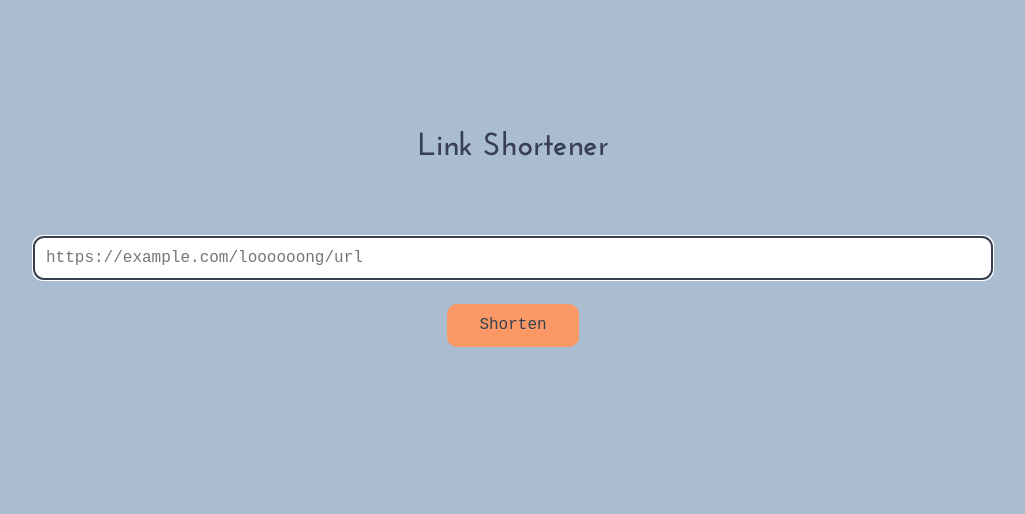
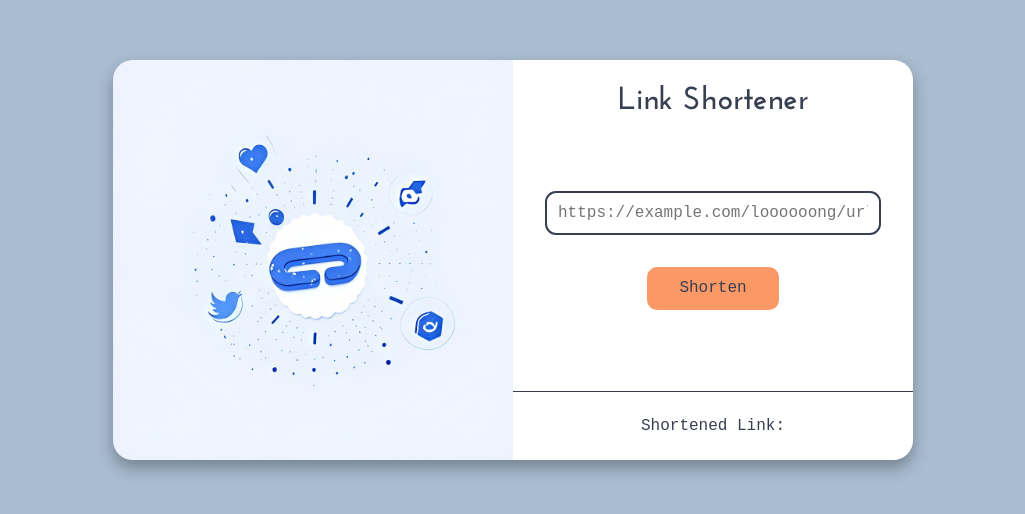
Before and after one commit to LynnLo30/Link-shortener-website, a Vue app: page / in a window 1280 px wide. Shown: the part 140-654 px from the top of the page, without its empty margins (127-1152 px from the left). Built offline with nearby package versions, Linux system fonts and the light colour scheme.

Commit message:
style: add styles for desktop

```diff
--- a/src/assets/style.scss
+++ b/src/assets/style.scss
@@ -27,7 +27,6 @@ body {
   font-family: monospace, sans-serif;
   color: $main-color;
   line-height: 1.25;
-  outline: 1px solid salmon;
 }
 
 h1 {
@@ -79,8 +78,21 @@ input {
 main {
   width: 80vw;
 
+  @include desktop {
+    display: flex;
+    width: clamp(40rem, 65%, 50rem);
+    border-radius: $radius;
+    box-shadow: 0px 8px 16px rgba(0, 0, 0, 0.3);
+  }
+
   >img.hero {
     display: none;
+
+    @include desktop {
+      display: block;
+      width: clamp(20rem, 50%, 25rem);
+      border-radius: $radius 0 0 $radius;
+    }
   }
 
   >* {
@@ -89,6 +101,13 @@ main {
 }
 
 .interaction-section {
+  @include desktop {
+    display: flex;
+    flex-direction: column;
+    justify-content: space-around;
+    background-color: white;
+    border-radius: 0 $radius $radius 0;
+  }
 
   >h1 {
     text-align: center;
@@ -100,13 +119,34 @@ main {
     gap: 1.5rem;
     padding: 3rem 2rem;
 
+    @include desktop {
+      flex: auto;
+      gap: 2rem;
+    }
+
     >.action__btn {
       align-self: center;
       background-color: $accent-color;
+
+      @include desktop {
+        &:hover {
+          background-color: darken($accent-color, 5%);
+        }
+      }
     }
   }
 
   >.result-area {
     visibility: hidden;
+
+    @include desktop {
+      visibility: visible;
+      display: flex;
+      justify-content: center;
+      align-items: center;
+      padding: 1.5rem;
+      border-top: 1px solid $main-color;
+      border-radius: 0 0 $radius 0;
+    }
   }
 }
```
